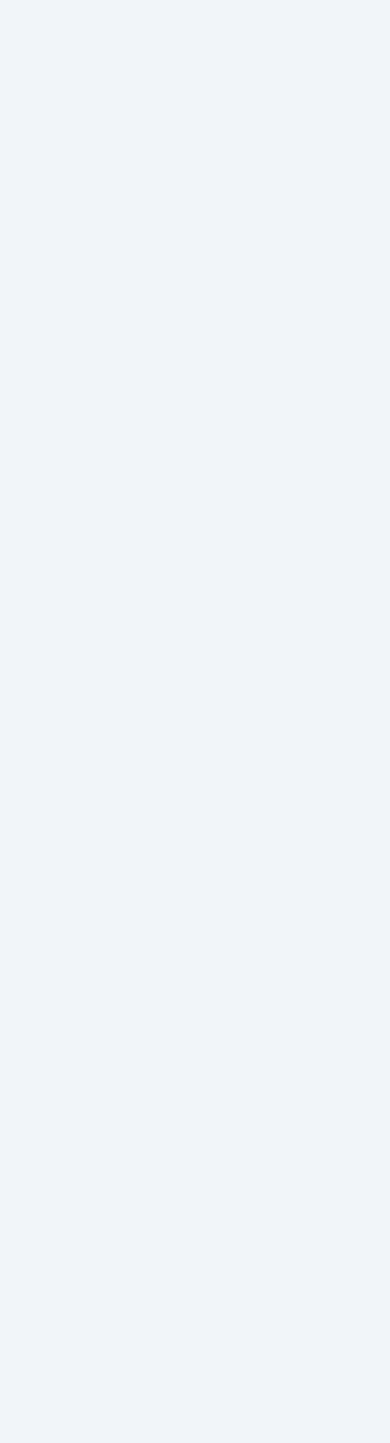
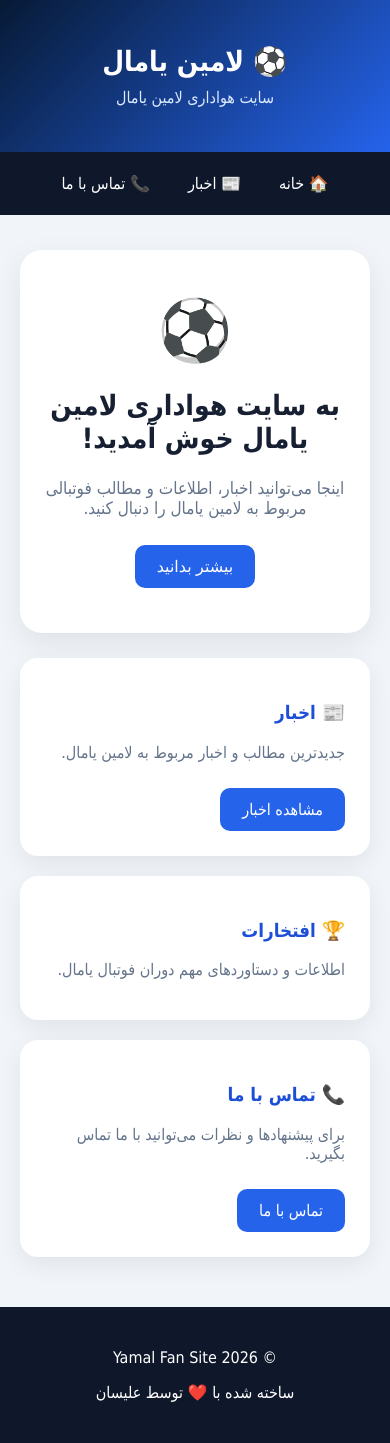
Before and after one commit to alisankhlilzadeh906-gif/-yamal-fan-site, a plain HTML site: page index.html in a window 390 px wide. Before the commit the page ends 844 px from the top, so only its background shows below. Drawn offline with Linux system fonts and the light colour scheme.

Commit message:
Add files via upload

```diff
--- a/index.html
+++ b/index.html
@@ -2,31 +2,17 @@
 <html lang="fa" dir="rtl">
 
 <head>
-    <!-- تنظیمات اصلی صفحه -->
     <meta charset="UTF-8">
-
-    <!-- باعث می‌شود سایت روی موبایل و کامپیوتر درست نمایش داده شود -->
     <meta name="viewport" content="width=device-width, initial-scale=1.0">
 
-    <!-- عنوانی که در تب مرورگر دیده می‌شود -->
-    <title>سایت هواداری لامین یامال | اخبار و اطلاعات</title>
+    <title>سایت هواداری لامین یامال</title>
 
-    <!-- توضیح سایت برای موتورهای جست‌وجو -->
     <meta name="description"
-        content="سایت هواداری لامین یامال؛ اخبار، اطلاعات، افتخارات و مطالب فوتبالی درباره لامین یامال.">
+        content="سایت هواداری لامین یامال؛ اخبار، اطلاعات و مطالب فوتبالی">
 
     <style>
-
-        /* =========================
-           تنظیمات کلی سایت
-           ========================= */
-
         * {
             box-sizing: border-box;
-        }
-
-        html {
-            scroll-behavior: smooth;
         }
 
         body {
@@ -34,63 +20,31 @@
             font-family: Tahoma, Arial, sans-serif;
             background: #f1f5f9;
             color: #172033;
-            line-height: 1.8;
         }
 
-
-        /* =========================
-           نوار بالای سایت
-           ========================= */
-
         header {
-            background: linear-gradient(135deg, #071a35, #123b70);
+            background: linear-gradient(135deg, #071a35, #2563eb);
             color: white;
             text-align: center;
             padding: 45px 20px;
-            position: relative;
-            overflow: hidden;
-        }
-
-        header::before {
-            content: "";
-            position: absolute;
-            width: 250px;
-            height: 250px;
-            border-radius: 50%;
-            background: rgba(255,255,255,0.06);
-            top: -100px;
-            left: -70px;
         }
 
         header h1 {
             margin: 0;
-            font-size: 36px;
-            position: relative;
+            font-size: 34px;
         }
 
         header p {
             margin: 10px 0 0;
             color: #dbeafe;
-            font-size: 17px;
-            position: relative;
         }
-
-
-        /* =========================
-           منوی سایت
-           ========================= */
 
         nav {
             background: #0f172a;
             display: flex;
             justify-content: center;
-            align-items: center;
             gap: 8px;
             padding: 12px;
-            position: sticky;
-            top: 0;
-            z-index: 100;
-            box-shadow: 0 4px 15px rgba(0,0,0,0.15);
         }
 
         nav a {
@@ -98,141 +52,183 @@
             text-decoration: none;
             padding: 10px 15px;
             border-radius: 10px;
-            font-size: 15px;
-            transition: 0.3s;
         }
 
         nav a:hover {
             background: #2563eb;
-            transform: translateY(-2px);
         }
 
-
-        /* =========================
-           بخش معرفی اصلی
-           ========================= */
+        .container {
+            max-width: 1000px;
+            margin: 35px auto;
+            padding: 0 20px;
+        }
 
         .hero {
-            max-width: 1100px;
-            margin: 35px auto;
-            padding: 25px;
+            background: white;
+            text-align: center;
+            padding: 45px 20px;
+            border-radius: 22px;
+            box-shadow: 0 10px 30px rgba(0,0,0,0.08);
         }
 
-        .hero-box {
-            background: white;
-            border-radius: 25px;
-            padding: 45px 25px;
-            text-align: center;
-            box-shadow: 0 10px 35px rgba(15, 23, 42, 0.10);
-            border: 1px solid #e2e8f0;
-        }
-
-        .hero-icon {
-            font-size: 65px;
-            margin-bottom: 10px;
+        .ball {
+            font-size: 60px;
         }
 
         .hero h2 {
-            margin: 5px 0;
-            font-size: 30px;
-            color: #0f172a;
+            font-size: 28px;
         }
 
         .hero p {
-            max-width: 700px;
-            margin: 15px auto;
             color: #64748b;
             font-size: 17px;
         }
 
-
-        /* =========================
-           دکمه اصلی
-           ========================= */
-
-        .main-button {
+        .button {
             display: inline-block;
-            margin-top: 15px;
-            padding: 13px 25px;
-            background: linear-gradient(135deg, #2563eb, #1d4ed8);
+            background: #2563eb;
             color: white;
+            padding: 12px 22px;
+            border-radius: 10px;
             text-decoration: none;
-            border-radius: 12px;
-            font-weight: bold;
             border: none;
             cursor: pointer;
-            transition: 0.3s;
-            box-shadow: 0 8px 20px rgba(37, 99, 235, 0.25);
+            font-size: 16px;
+            margin-top: 10px;
         }
 
-        .main-button:hover {
-            transform: translateY(-3px);
-            box-shadow: 0 12px 25px rgba(37, 99, 235, 0.35);
+        .button:hover {
+            background: #1d4ed8;
         }
 
-
-        /* =========================
-           آمار و اطلاعات
-           ========================= */
-
-        .stats {
-            max-width: 1000px;
-            margin: 20px auto 40px;
-            padding: 0 20px;
+        .cards {
             display: grid;
             grid-template-columns: repeat(3, 1fr);
-            gap: 18px;
+            gap: 20px;
+            margin-top: 25px;
         }
 
-        .stat {
+        .card {
             background: white;
-            padding: 25px 15px;
-            text-align: center;
+            padding: 25px;
             border-radius: 18px;
-            box-shadow: 0 7px 25px rgba(15,23,42,0.08);
+            box-shadow: 0 8px 25px rgba(0,0,0,0.07);
         }
 
-        .stat .number {
-            font-size: 30px;
-            font-weight: bold;
-            color: #2563eb;
+        .card h3 {
+            color: #1d4ed8;
         }
 
-        .stat p {
-            margin: 5px 0 0;
+        .card p {
             color: #64748b;
         }
 
-
-        /* =========================
-           عنوان بخش‌ها
-           ========================= */
-
-        .section-title {
+        footer {
+            background: #0f172a;
+            color: white;
             text-align: center;
-            margin: 50px 0 25px;
+            padding: 25px;
+            margin-top: 50px;
         }
 
-        .section-title h2 {
-            margin: 0;
-            font-size: 28px;
-            color: #0f172a;
+        @media (max-width: 700px) {
+            header h1 {
+                font-size: 28px;
+            }
+
+            nav {
+                overflow-x: auto;
+            }
+
+            nav a {
+                white-space: nowrap;
+            }
+
+            .cards {
+                grid-template-columns: 1fr;
+            }
         }
+    </style>
+</head>
 
-        .section-title p {
-            color: #64748b;
-            margin-top: 5px;
+<body>
+
+    <header>
+        <h1>⚽ لامین یامال</h1>
+        <p>سایت هواداری لامین یامال</p>
+    </header>
+
+    <nav>
+        <a href="index.html">🏠 خانه</a>
+        <a href="news.html">📰 اخبار</a>
+        <a href="contact.html">📞 تماس با ما</a>
+    </nav>
+
+    <main class="container">
+
+        <section class="hero">
+
+            <div class="ball">⚽</div>
+
+            <h2>به سایت هواداری لامین یامال خوش آمدید!</h2>
+
+            <p>
+                اینجا می‌توانید اخبار، اطلاعات و مطالب فوتبالی
+                مربوط به لامین یامال را دنبال کنید.
+            </p>
+
+            <button class="button" onclick="showInfo()">
+                بیشتر بدانید
+            </button>
+
+        </section>
+
+        <section class="cards">
+
+            <div class="card">
+                <h3>📰 اخبار</h3>
+                <p>
+                    جدیدترین مطالب و اخبار مربوط به لامین یامال.
+                </p>
+
+                <a class="button" href="news.html">
+                    مشاهده اخبار
+                </a>
+            </div>
+
+            <div class="card">
+                <h3>🏆 افتخارات</h3>
+                <p>
+                    اطلاعات و دستاوردهای مهم دوران فوتبال یامال.
+                </p>
+            </div>
+
+            <div class="card">
+                <h3>📞 تماس با ما</h3>
+                <p>
+                    برای پیشنهادها و نظرات می‌توانید با ما تماس بگیرید.
+                </p>
+
+                <a class="button" href="contact.html">
+                    تماس با ما
+                </a>
+            </div>
+
+        </section>
+
+    </main>
+
+    <footer>
+        <p>© 2026 Yamal Fan Site</p>
+        <p>ساخته شده با ❤️ توسط علیسان</p>
+    </footer>
+
+    <script>
+        function showInfo() {
+            alert("به سایت هواداری لامین یامال خوش آمدید! ⚽🔥");
         }
+    </script>
 
-
-        /* =========================
-           کارت‌ها
-           ========================= */
-
-        .cards {
-            max-width: 1100px;
-            margin: auto;
-            padding: 0 20px;
-            display: grid;
-            grid-template-columns: repeat(3, 1fr);
-            gap
+</body>
+</html>
```
